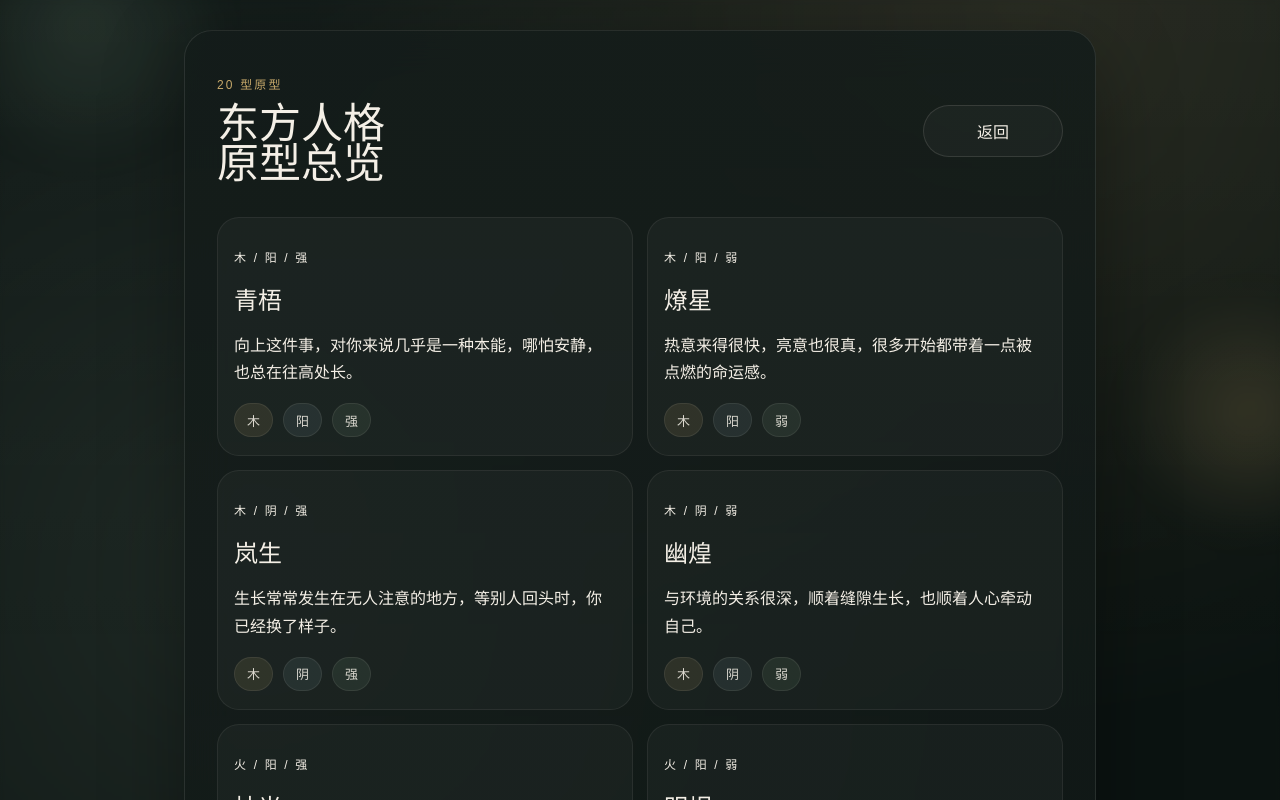
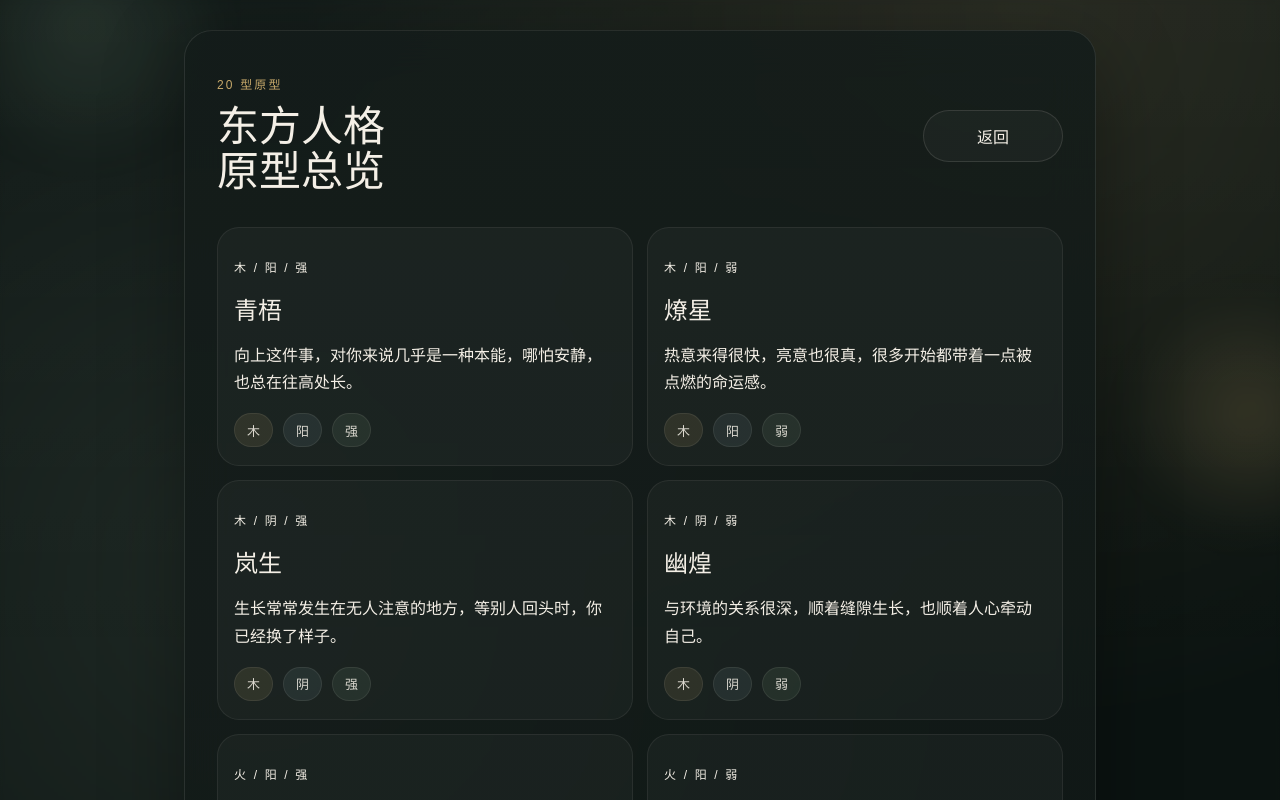
Before and after one commit to dasddfdfasd-cmyk/CBTI, a React (Vite) app: page / in a window 1280 px wide. Both pictures are taken after a click on the button "查看 20 型原型". Shown: the top 800 px of the page. Built offline with nearby package versions, Linux system fonts and the light colour scheme.

Commit message:
style: loosen gallery title line spacing

```diff
--- a/src/styles.css
+++ b/src/styles.css
@@ -137,7 +137,7 @@ button {
 .gallery-title {
   margin: 10px 0 8px;
   font-size: clamp(30px, 8vw, 48px) !important;
-  line-height: 0.94 !important;
+  line-height: 1.04 !important;
   font-weight: 620 !important;
 }
 
@@ -636,7 +636,7 @@ button {
 
   .gallery-title {
     font-size: 42px !important;
-    line-height: 0.96 !important;
+    line-height: 1.08 !important;
     white-space: nowrap;
   }
 
```
